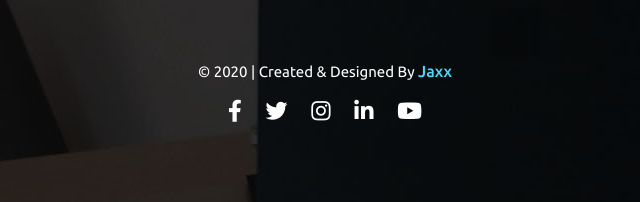
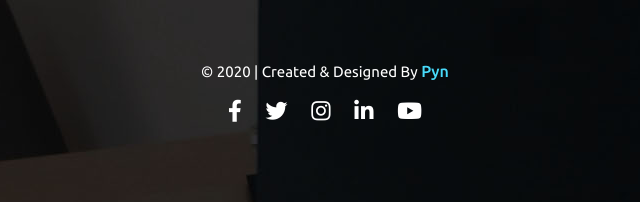
Before and after one commit to jsxa/p3e-contact.cf, a plain HTML site: page index.html in a window 1280 px wide. Shown: the part 5088-5290 px from the top of the page, 315-955 px from the left. Drawn offline with nearby package versions, Linux system fonts and the light colour scheme.

Commit message:
Update index.html

```diff
--- a/index.html
+++ b/index.html
@@ -303,7 +303,7 @@
   <footer>
     <div class="inner-width">
       <div class="copyright">
-        &copy; 2020 | Created & Designed By <a href="#">Jaxx</a>
+        &copy; 2020 | Created & Designed By <a href="#">Pyn</a>
       </div>
       <div class="sm">
         <a href="#" class="fab fa-facebook-f"></a>
```
